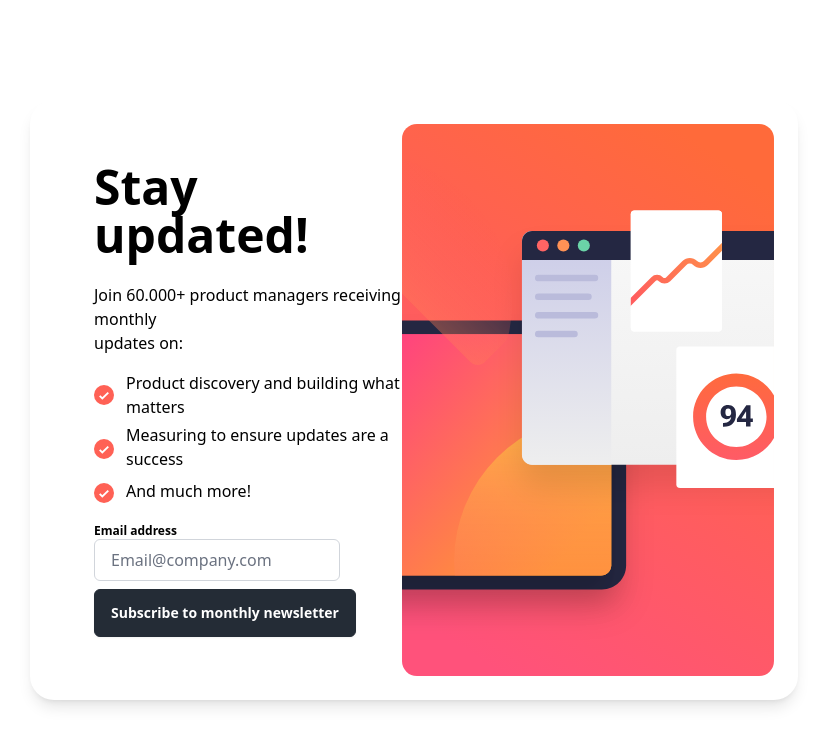
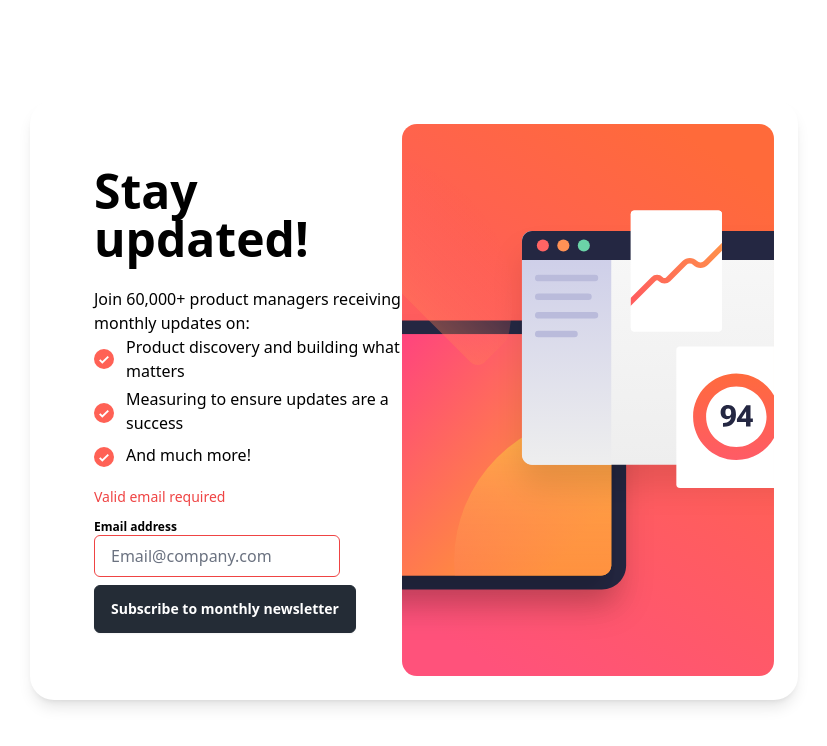
Before and after one commit to LeAmering/frontend-project, a SvelteKit app: page / in a window 1280 px wide. Both pictures are taken after a click on the button "Subscribe to monthly newsletter". Shown: the top 746 px of the page, without its empty margins (226-1053 px from the left). Built offline with nearby package versions, Linux system fonts and the light colour scheme.

Commit message:
error message v1

```diff
--- a/src/routes/+page.svelte
+++ b/src/routes/+page.svelte
@@ -9,6 +9,7 @@
 		} else {
 			emailValid = false;
 		}
+		return emailValid;
 	}
 </script>
 
@@ -18,8 +19,7 @@
 	>
 		<div class="max-w-1/2 pl-10">
 			<h1 class="text-5xl font-bold mb-6">Stay updated!</h1>
-			<p class="mb-0">Join 60.000+ product managers receiving monthly</p>
-			<p class="mb-4">updates on:</p>
+			<p class="mb-0">Join 60,000+ product managers receiving monthly updates on:</p>
 			<div class="flex items-center mb-1">
 				<img src="assets/images/icon-list.svg" alt="Check" class="w-5 h-5 mr-3" />
 				<p>Product discovery and building what matters</p>
@@ -32,15 +32,23 @@
 				<img src="assets/images/icon-list.svg" alt="Check" class="w-5 h-5 mr-3" />
 				<p class="mb-1">And much more!</p>
 			</div>
+
+			{#if !emailValid}
+				<p class="text-red-500 text-sm mb-2">Valid email required</p>
+			{/if}
+
 			<p class="text-xs font-bold mt-3">Email address</p>
+
+			<!-- Input with dynamic error styling -->
 			<input
 				bind:value={email}
 				type="text"
 				placeholder="Email@company.com"
-				class="bg-white border rounded-md w-4/5 px-4 py-2 focus:outline-none focus:ring-0 mb-2 border-gray-300"
-				class:border={emailValid ? 'border-gray-300' : 'border-red-500'}
+				class="bg-white border rounded-md w-4/5 px-4 py-2 focus:outline-none focus:ring-0 mb-2
+				{emailValid ? 'border-gray-300' : ' border-red-500'}"
 			/>
 
+			<!-- Submit button -->
 			<button
 				class="btn btn-active btn-neutral bg-gradient-to-r hover:from-orange-500 hover:to-pink-500 hover:outline-0 text-white py-2 px-4 rounded-md transition-all duration-300"
 				on:click={checkEmail}
```
